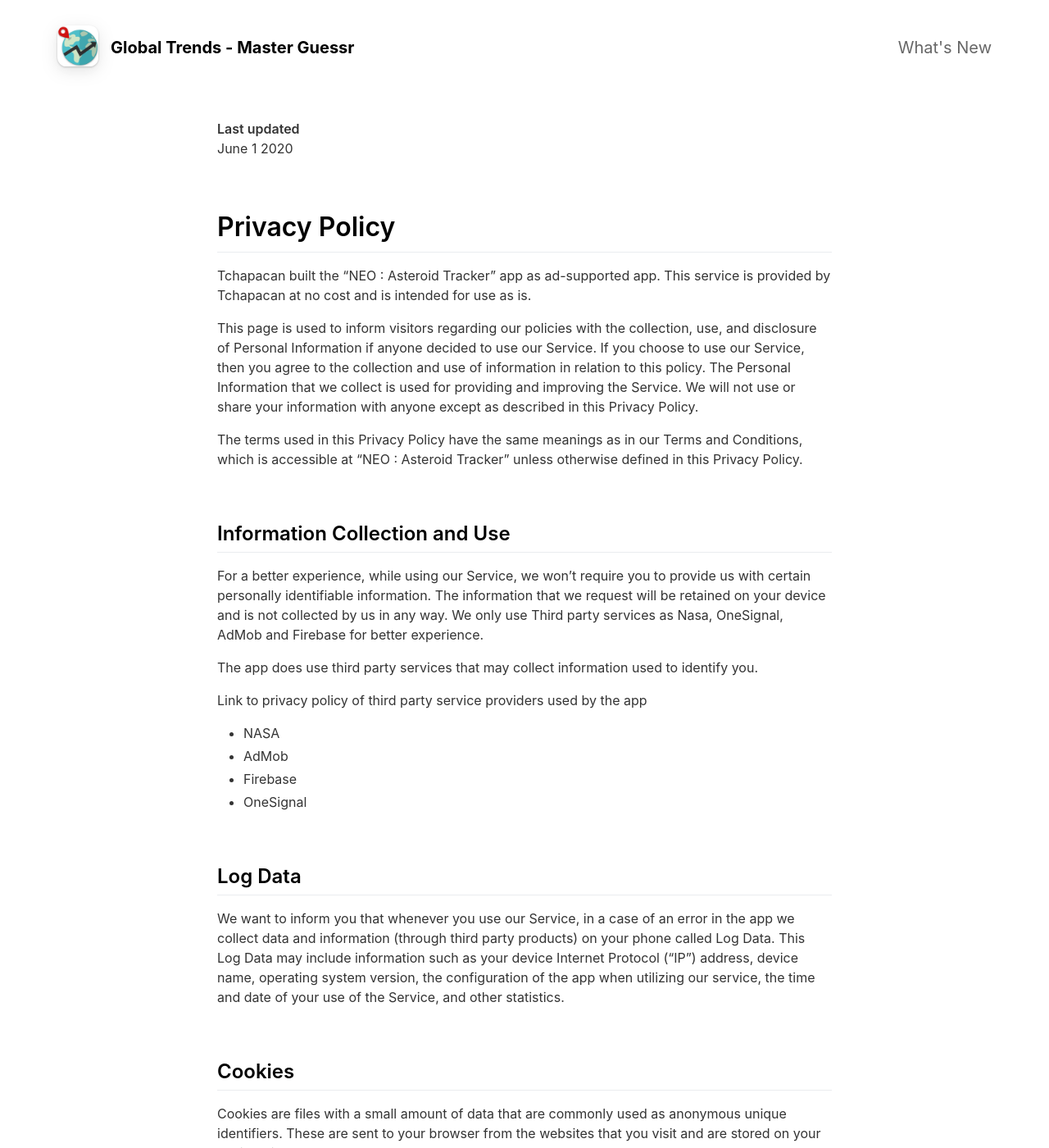
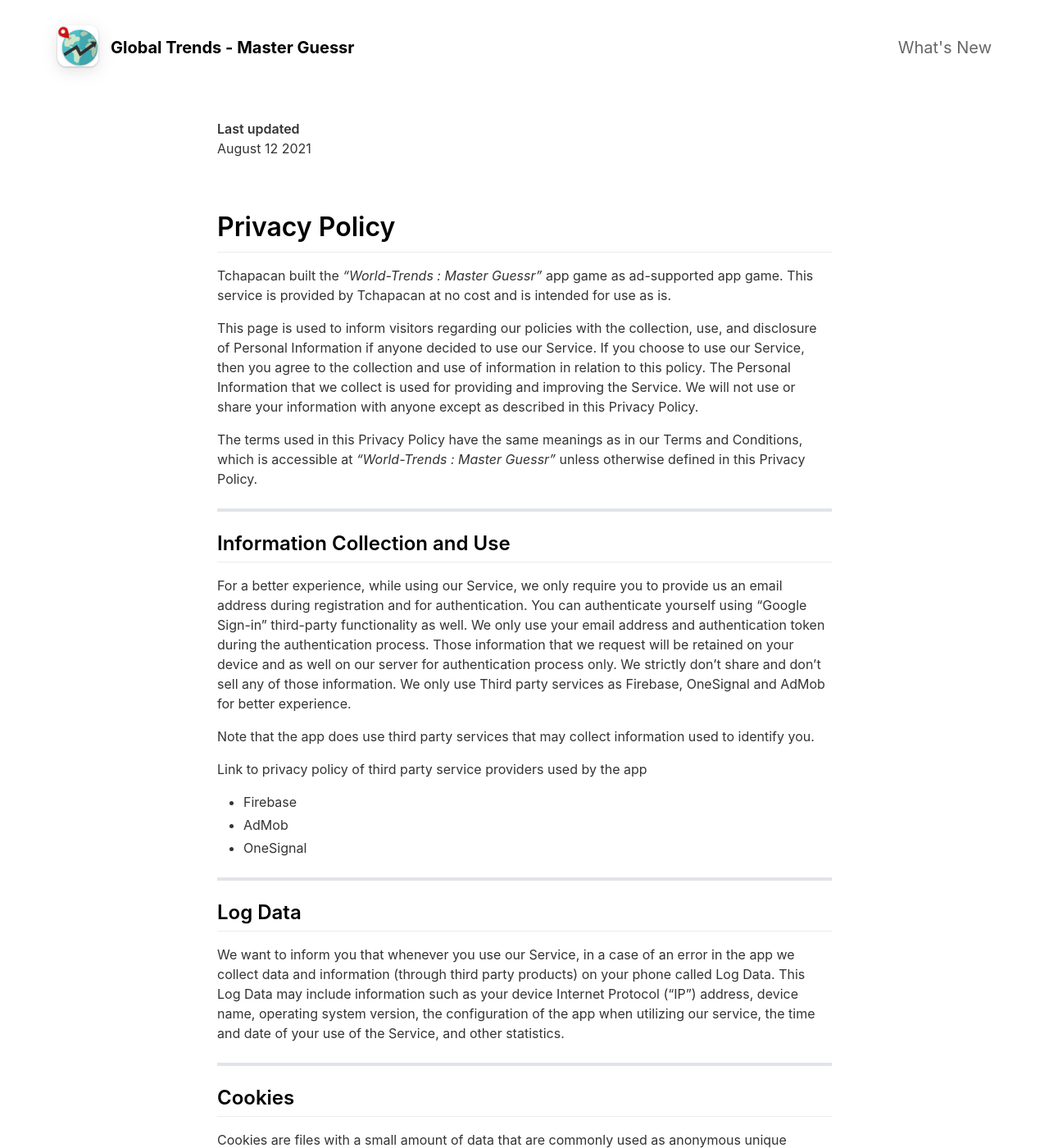
Before and after one commit to tchapacan/globaltrends-landing-page, a Jekyll site: the page built from _pages/privacypolicy.md, in a window 1280 px wide and 1400 px high. Shown: the whole window at 82% size. Built offline with Jekyll 4.4.1, drawn with Linux system fonts in a browser that asks for light colours; nearby versions of some CDN libraries; some of the changed text lies outside the part shown.

Commit message:
Update privacypolicy.md

```diff
--- a/_pages/privacypolicy.md
+++ b/_pages/privacypolicy.md
@@ -5,79 +5,92 @@
 ---
 
 **Last updated**
-June 1 2020
+August 12 2021
 
 <br>
 
 # Privacy Policy
-Tchapacan built the "NEO : Asteroid Tracker" app as ad-supported app. This service is provided by Tchapacan at no cost and is intended for use as is.
+
+Tchapacan built the _"World-Trends : Master Guessr"_ app game as ad-supported app game. This service is provided by Tchapacan at no cost and is intended for use as is.
 
 This page is used to inform visitors regarding our policies with the collection, use, and disclosure of Personal Information if anyone decided to use our Service.
 If you choose to use our Service, then you agree to the collection and use of information in relation to this policy. The Personal Information that we collect is used for providing and improving the Service. We will not use or share your information with anyone except as described in this Privacy Policy.
 
-The terms used in this Privacy Policy have the same meanings as in our Terms and Conditions, which is accessible at  "NEO : Asteroid Tracker" unless otherwise defined in this Privacy Policy.
 
-<br>
+The terms used in this Privacy Policy have the same meanings as in our Terms and Conditions, which is accessible at _"World-Trends : Master Guessr"_ unless otherwise defined in this Privacy Policy.
+
+---
 
 ## Information Collection and Use
-For a better experience, while using our Service, we won't require you to provide us with certain personally identifiable information. The information that we request will be retained on your device and is not collected by us in any way. We only use Third party services as Nasa, OneSignal, AdMob and Firebase for better experience.
 
-The app does use third party services that may collect information used to identify you.
+For a better experience, while using our Service, we only require you to provide us an email address during registration and for authentication. You can authenticate yourself using "Google Sign-in" third-party functionality as well. We only use your email address and authentication token during the authentication process.
+Those information that we request will be retained on your device and as well on our server for authentication process only. We strictly don't share and don't sell any of those information.
+We only use Third party services as Firebase, OneSignal and AdMob for better experience.
+
+Note that the app does use third party services that may collect information used to identify you.
 
 Link to privacy policy of third party service providers used by the app
 
-- NASA
-- AdMob
-- Firebase
-- OneSignal
+-   Firebase
+-   AdMob
+-   OneSignal
 
-<br>
+---
 
 ## Log Data
+
 We want to inform you that whenever you use our Service, in a case of an error in the app we collect data and information (through third party products) on your phone called Log Data. This Log Data may include information such as your device Internet Protocol (“IP”) address, device name, operating system version, the configuration of the app when utilizing our service, the time and date of your use of the Service, and other statistics.
 
-<br>
+---
 
 ## Cookies
+
 Cookies are files with a small amount of data that are commonly used as anonymous unique identifiers. These are sent to your browser from the websites that you visit and are stored on your device's internal memory.
 
 This Service does not use these “cookies” explicitly. However, the app may use third party code and libraries that use “cookies” to collect information and improve their services. You have the option to either accept or refuse these cookies and know when a cookie is being sent to your device. If you choose to refuse our cookies, you may not be able to use some portions of this Service.
 
-<br>
+---
 
 ## Service Providers
+
 We may employ third-party companies and individuals due to the following reasons:
 
-- To facilitate our Service
-- To provide the Service on our behalf
-- To perform Service-related services
-- To assist us in analyzing how our Service is used.
+-   To facilitate our Service;
+-   To provide the Service on our behalf;
+-   To perform Service-related services;
+-   To assist us in analyzing how our Service is used.
 
 We want to inform users of this Service that these third parties could have access to your Personal Information. The reason is to perform the tasks assigned to them on our behalf. However, they are obligated not to disclose or use the information for any other purpose.
 
-<br>
+---
 
 ## Security
+
 We value your trust in providing us your Personal Information, thus we are striving to use commercially acceptable means of protecting it. But remember that no method of transmission over the internet, or method of electronic storage is 100% secure and reliable, and we cannot guarantee its absolute security.
 
-<br>
+---
 
 ## Links to Other Sites
+
 This Service may contain links to other sites. If you click on a third-party link, you will be directed to that site. Note that these external sites are not operated by us. Therefore, we strongly advise you to review the Privacy Policy of these websites. We have no control over and assume no responsibility for the content, privacy policies, or practices of any third-party sites or services.
 
-<br>
+---
 
 ## Children’s Privacy
-These Services do not address anyone under the age of 13. We do not knowingly collect personally identifiable information from children under 13. In the case we discover that a child under 13 has provided  with personal information, We immediately delete this from our servers. If you are a parent or guardian and you are aware that your child has provided us with personal information, please contact us so that we will be able to do necessary actions.
 
-<br>
+These Services do not address anyone under the age of 13. We do not knowingly collect personally identifiable information from children under 13. In the case we discover that a child under 13 has provided with personal information, We immediately delete this from our servers. If you are a parent or guardian and you are aware that your child has provided us with personal information, please contact us so that we will be able to do necessary actions.
+
+---
 
 ## Changes to This Privacy Policy
+
 We may update our Privacy Policy from time to time. Thus, you are advised to review this page periodically for any changes. We will notify you of any changes by posting the new Privacy Policy on this page.
 
-This policy is effective as of 2020-06-01
 
-<br>
+This policy is effective as of 2021-07-31
+
+---
 
 ## Contact Us
+
 If you have any questions or suggestions about our Privacy Policy, do not hesitate to contact us at contact@tchapacan.net.
```
